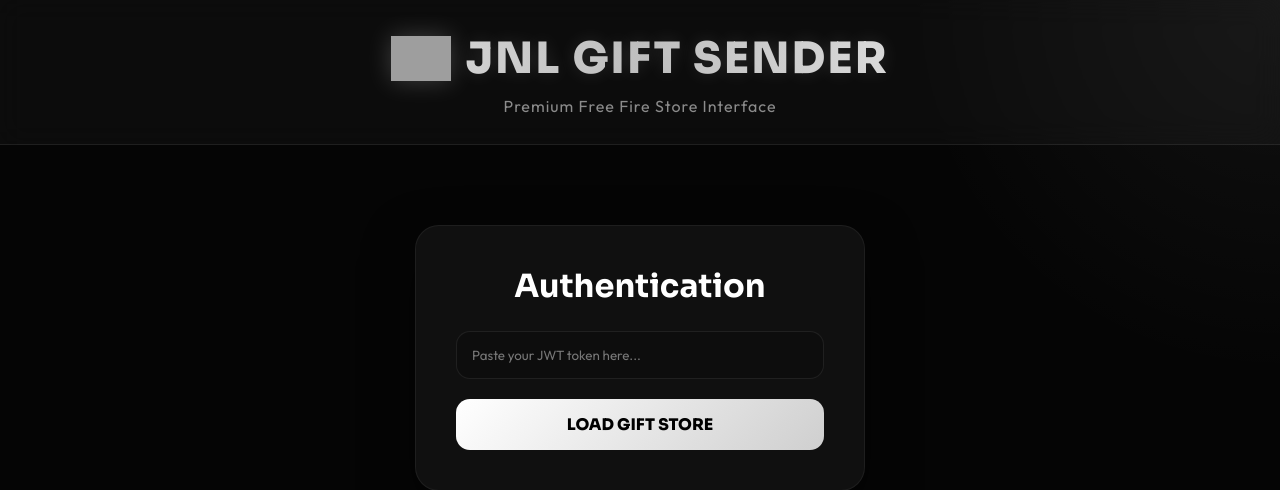
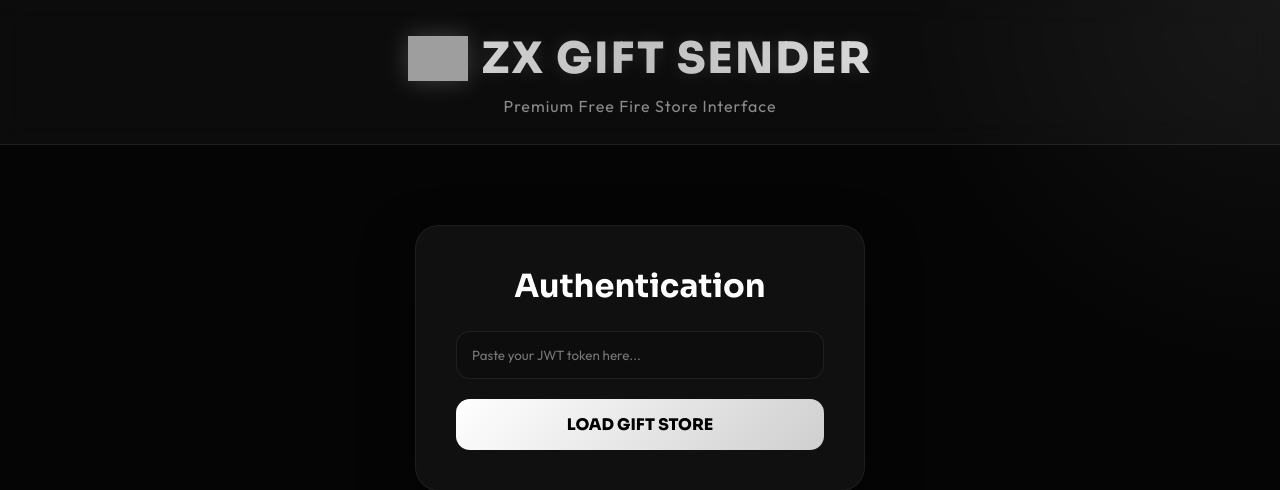
Before and after one commit to ps-jobayar/Gift, a Flask app: page / in a window 1280 px wide. Shown: the top 490 px of the page. Run offline with Flask 3, Linux system fonts and the light colour scheme; parts of the project's set-up code (start-up, migrations or seed data) failed here and were passed over; grey boxes are pictures that could not be loaded.

Commit message:
Update index.html

```diff
--- a/templates/index.html
+++ b/templates/index.html
@@ -3,12 +3,12 @@
 <head>
     <meta charset="UTF-8"><meta name="viewport" content="width=device-width, initial-scale=1.0">
     <meta name="theme-color" content="#10b981">
-    <title>Jnl Gift Sender</title>
+    <title>ZX Gift Sender</title>
     <link rel="stylesheet" href="/static/css/style.css">
 </head>
 <body>
     <header class="main-header">
-        <h1> <img src="https://i.ibb.co/ccc4YBLH/your-image.png" class="logo-icon"> JNL GIFT SENDER</h1>
+        <h1> <img src="https://i.ibb.co.com/WvRRVmpX/36de33cdbab3024d1defd291fa53fe8d.jpg" class="logo-icon"> ZX GIFT SENDER</h1>
         <p>Premium Free Fire Store Interface</p>
     </header>
 
```
